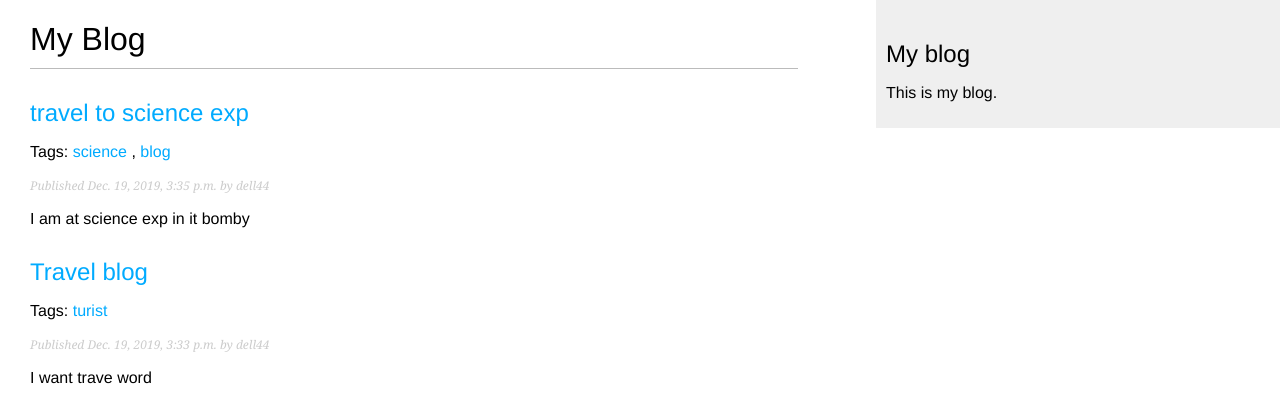
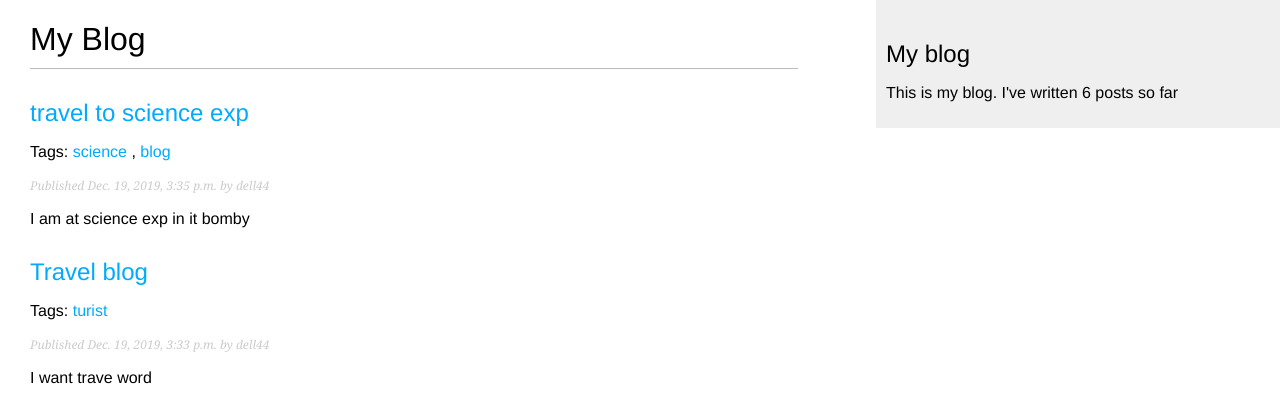
Before and after one commit to pramodparab/Blog-website, a Django app: page /blog/ in a window 1280 px wide. Shown: the top 417 px of the page. Run offline with Django 3.2, Linux system fonts and the light colour scheme; data comes from the database, SQL or seed files in the repository; both versions use the stored data as it was after the commit; parts of the project's set-up code (start-up, migrations or seed data) failed here and were passed over.

Commit message:
template tag custom tag add

```diff
--- a/blog/templates/blog/base.html
+++ b/blog/templates/blog/base.html
@@ -1,3 +1,4 @@
+{% load blog_tags %}
 {% load static %}
 <!DOCTYPE html>
 <html>
@@ -12,7 +13,7 @@
   </div>
   <div id="sidebar">
     <h2>My blog</h2>
-      <p>This is my blog.</p>
+      <p>This is my blog. I've written {% total_posts %} posts so far</p>
   </div>
 </body>
 </html>
--- /dev/null
+++ b/blog/templatetags/blog_tags.py
@@ -0,0 +1,7 @@
+from django import template
+from ..models import Post
+
+register = template.Library()
+@register.simple_tag
+def total_posts():
+    return Post.published.count()
```
Also changed, not shown: blog/templatetags/__init__.py (added), db.sqlite3.
